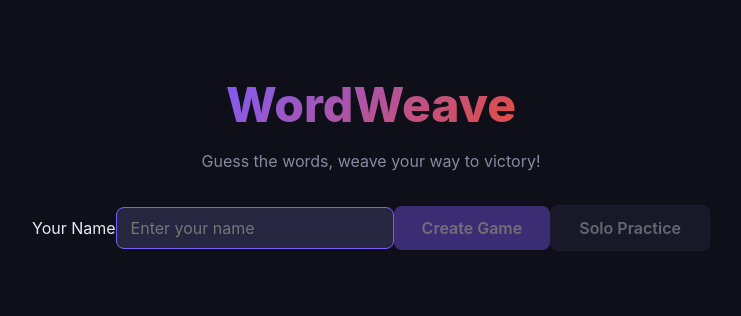
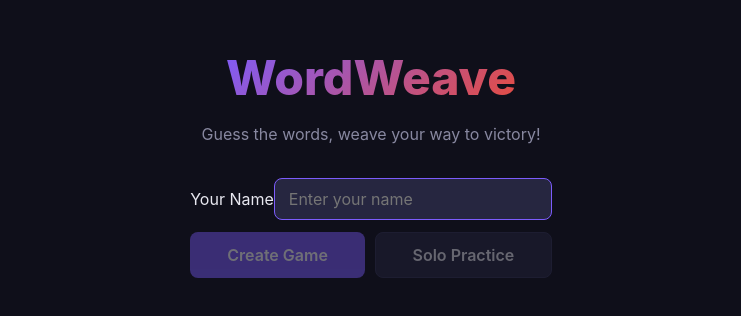
Before and after one commit to audrysbut/guess-the-words, a Preact app: page / in a window 1280 px wide. Shown: the part 240-556 px from the top of the page, without its empty margins (269-1010 px from the left). Built offline with nearby package versions, Linux system fonts and the light colour scheme.

Commit message:
Home screen: side-by-side Create Game / Solo Practice buttons below name input

```diff
--- a/src/pages/HomeScreen.tsx
+++ b/src/pages/HomeScreen.tsx
@@ -67,12 +67,14 @@ export default function HomeScreen({ onStartSolo, onCreateRoom, onJoinRoom, erro
           maxLength={20}
           autoFocus
         />
+        <div class="btn-row">
           <button class="btn btn-primary" onClick={handleCreate} disabled={!name.trim()}>
             Create Game
           </button>
           <button class="btn btn-secondary" onClick={handleSolo} disabled={!name.trim()}>
             Solo Practice
           </button>
+        </div>
         {error && <p class="error">{error}</p>}
       </div>
     </div>
--- a/src/styles/global.css
+++ b/src/styles/global.css
@@ -84,6 +84,16 @@ html, body {
 
 .btn-secondary:hover:not(:disabled) {
   background: var(--border);
+}
+
+.btn-row {
+  display: flex;
+  gap: 10px;
+  margin-top: 12px;
+}
+
+.btn-row .btn {
+  flex: 1;
 }
 
 /* Inputs */
```
Lines whose indentation alone changed are shown as unchanged.
